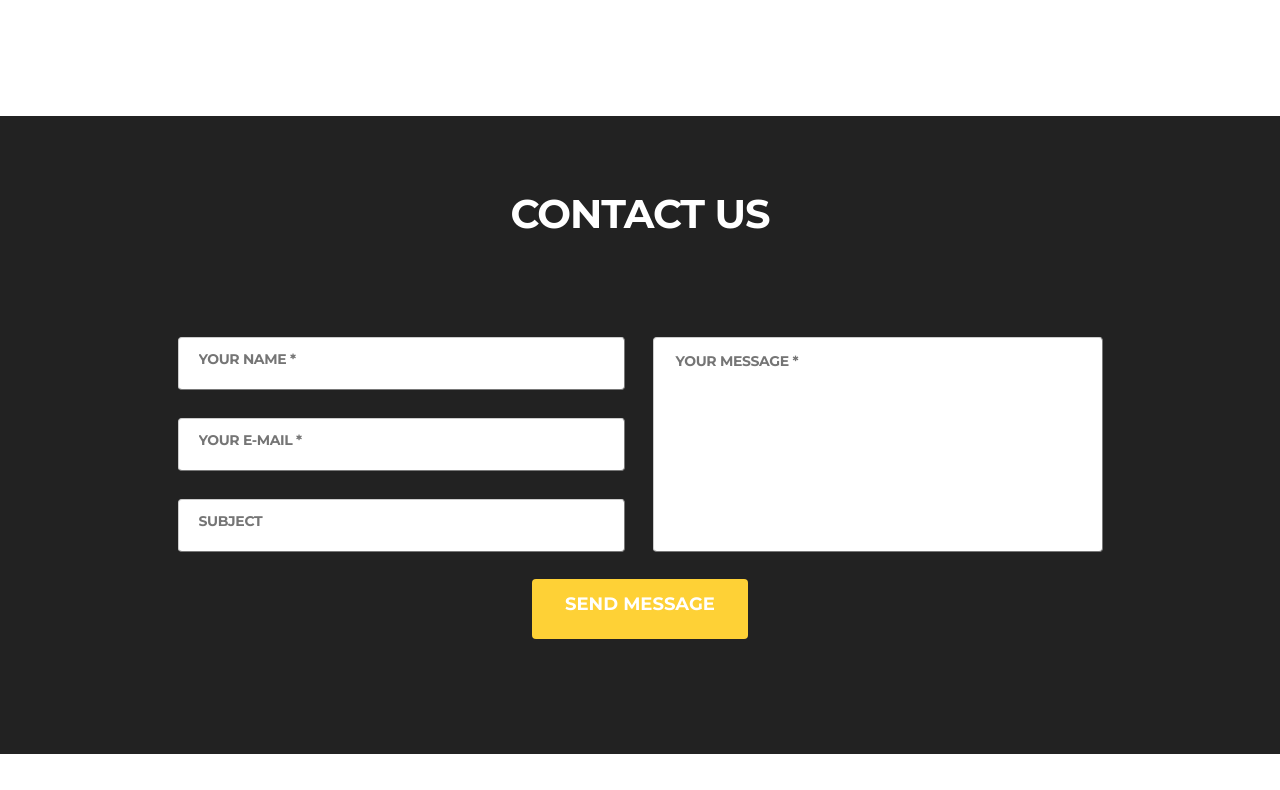
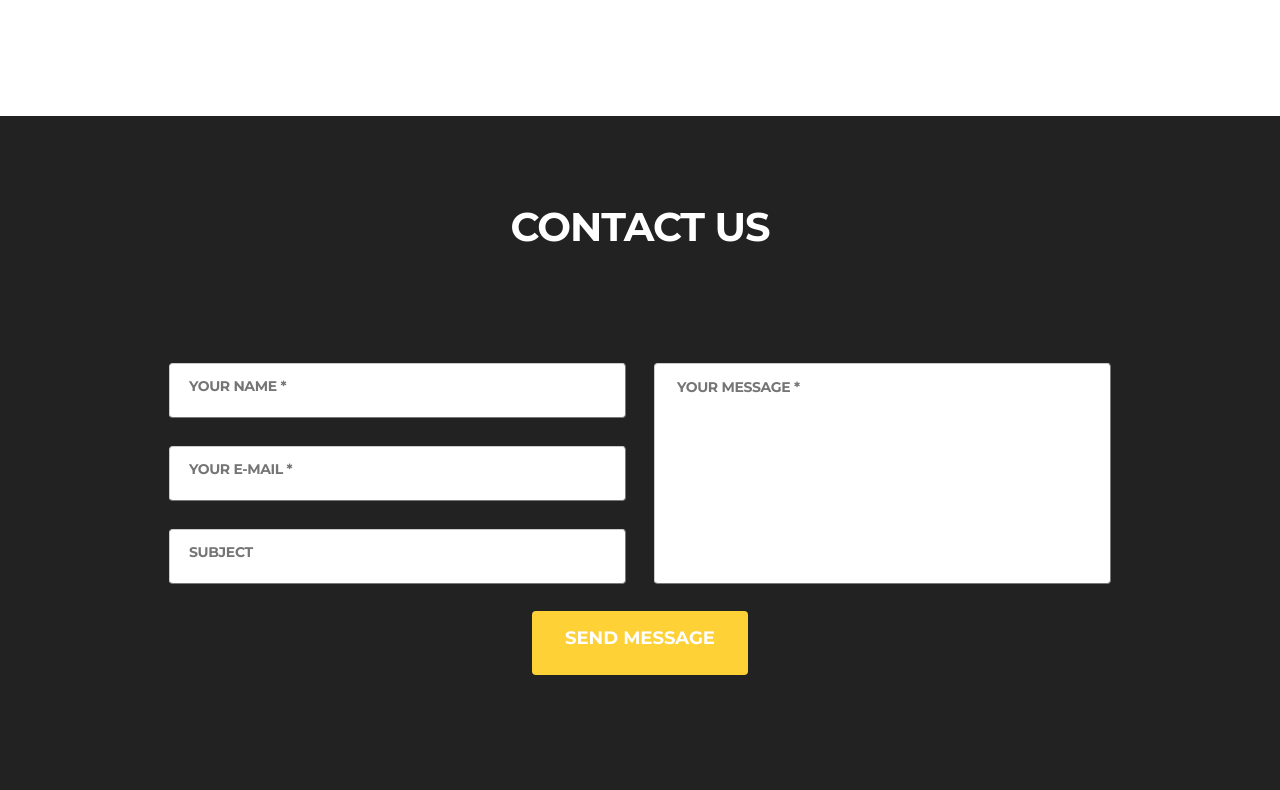
Before and after one commit to Volodymyr-by-GoITeens/Golden-Services, a plain HTML site: page index.html in a window 1280 px wide. Shown: the part 554-1344 px from the top of the page. Before the commit the page ends 1308 px from the top, so only its background shows below. Drawn offline with Linux system fonts and the light colour scheme; a web font is replaced by a local one.

Commit message:
HW16 part3 DONE

```diff
--- a/css/style.css
+++ b/css/style.css
@@ -14,10 +14,9 @@
 }
 
 body {
-    font-family: var(--text-font);
+    font-family: var(--title-font);
     font-weight: 700;
     font-size: 14px;
-    line-height: 100%;
 }
 .container {
     width: 942px;
@@ -27,7 +26,7 @@ body {
 
 /*header*/
 .header {
-    padding-top: 44px;
+    padding: 44px 0;
 }
 .header-container {
     display: flex;
@@ -51,7 +50,6 @@ body {
     gap: 10px;
 }
 .header-link {
-    font-family: var(--title-font);
     color: var(--brand-color);
     font-weight: 400;
     line-height: 41px;
@@ -61,14 +59,13 @@ body {
 
 /*services*/
 .services {
-    padding: 109px 0 119px;
+    padding: 65px 0 119px;
 }
 .services-container {
     display: flex;
     flex-direction: column;
 }
 .services-title {
-    font-family: var(--title-font);
     color: var(--title-color);
     font-size: 40px;
     line-height: 75px;
@@ -92,13 +89,13 @@ body {
     border-radius: 100%;
 }
 .services-headline {
-    font-family: var(--title-font);
     color: var(--title-color);
     font-size: 18px;
     line-height: 75px;
     letter-spacing: -0.45px;
 }
 .services-desc {
+    font-family: var(--text-font);
     color: var(--text-color);
     font-weight: 400;
     letter-spacing: -0.35px;
@@ -114,7 +111,6 @@ body {
     flex-direction: column;
 }
 .contact-title {
-    font-family: var(--title-font);
     color: var(--second-title-color);
     font-weight: 700;
     font-size: 40px;
@@ -140,34 +136,32 @@ body {
 }
 .contact-form-input {
     border: 1px outset var(--form-border-color);
+    color: var(--placeholder-color);
     font-family: var(--title-font);
-    color: var(--placeholder-color);
-    width: 405px;
+    width: 417px;
     font-size: 14px;
     font-weight: 700;
     border-radius: 4px;
-    padding: 12px 20px 21px;
+    padding: 13px 19px 22px;
     letter-spacing: -0.35px;
-    box-sizing: content-box;
     text-transform: uppercase;
 }
 .contact-form-textarea {
     border: 1px outset var(--form-border-color);
+    color: var(--placeholder-color);
     font-family: var(--title-font);
-    color: var(--placeholder-color);
-    width: 404px;
+    width: 414px;
     font-size: 14px;
     font-weight: 700;
     border-radius: 4px;
     padding: 14px 22px;
     letter-spacing: -0.35px;
     resize: none;
-    box-sizing: content-box;
     text-transform: uppercase;
 }
 .contact-form-button {
+    color: var(--button-color);
     font-family: var(--title-font);
-    color: var(--button-color);
     background-color: var(--brand-color);
     border-radius: 4px;
     font-weight: 700;
```
